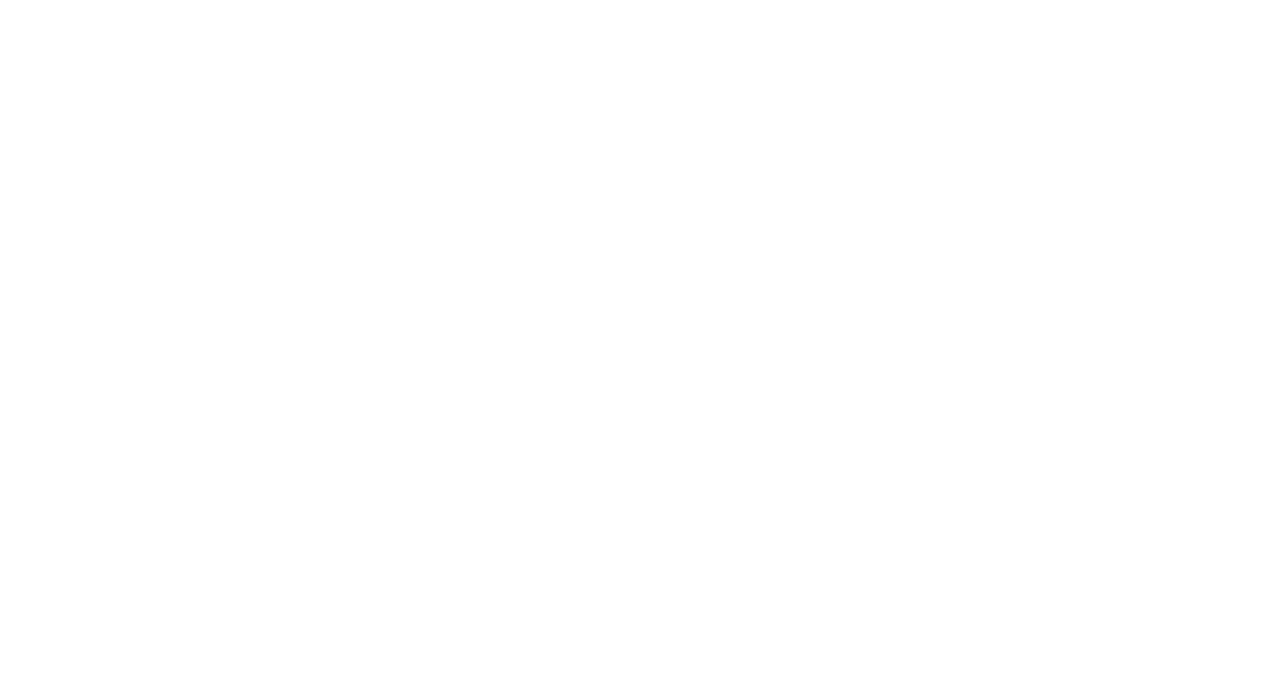
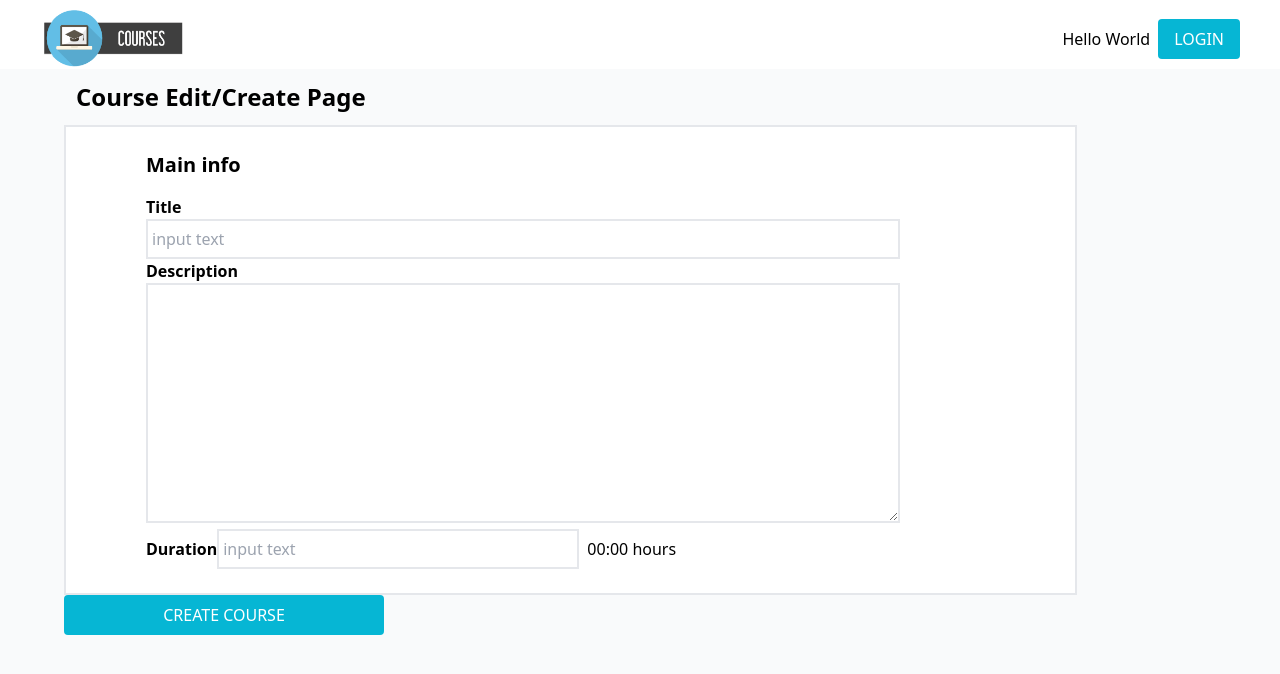
Before and after one commit to nemanjaKostovski/courses-app, a React (Vite) app: page /courses/add in a window 1280 px wide. Shown: the top 674 px of the page. Built offline with nearby package versions, Linux system fonts and the light colour scheme.

Commit message:
Header done

```diff
--- a/src/common/Error/ErrorMessage.tsx
+++ b/src/common/Error/ErrorMessage.tsx
@@ -1,7 +1,12 @@
 type ErrorMessageProps = {
   text: string;
+  noMargin?: boolean;
 };
 
-export default function ErrorMessage({ text }: ErrorMessageProps) {
-  return <p className='text-red-500 text-left w-full lg:ml-52'>{text}</p>;
+export default function ErrorMessage({ text, noMargin }: ErrorMessageProps) {
+  return (
+    <p className={`text-red-500 text-left w-full ${noMargin || 'lg:ml-52'}`}>
+      {text}
+    </p>
+  );
 }
--- a/src/common/Input/Input.tsx
+++ b/src/common/Input/Input.tsx
@@ -6,6 +6,8 @@
   value: string;
   name: string;
   autoFocus?: boolean;
+  inputWidth?: string;
+  inline?: string;
   onChange: (e: ChangeEvent<HTMLInputElement>) => void;
 };
 
@@ -15,14 +17,17 @@
   value,
   name,
   autoFocus,
-
+  inputWidth,
+  inline,
   onChange,
 }: Input) {
   return (
     <label htmlFor={name} className='mt-4 font-bold'>
       {name && `${name.charAt(0).toUpperCase()}${name.substring(1)}`}
       <input
-        className='w-80 h-10 p-1 block border-2 font-light'
+        className={`${
+          inputWidth || 'w - 80'
+        } ${inline} h-10 p-1 block border-2 font-light`}
         type={type}
         placeholder={placeholder}
         value={value}
--- a/src/components/Courses/Courses.tsx
+++ b/src/components/Courses/Courses.tsx
@@ -11,10 +11,10 @@
 }
 
 export default function Courses() {
-  const token = localStorage.getItem('token');
+  const user_token = localStorage.getItem('user_token');
   const navigate = useNavigate();
 
-  if (!token) {
+  if (!user_token) {
     return <Navigate to='/login' />;
   }
 
--- a/src/components/Courses/components/CreateCourse/CreateCourse.tsx
+++ b/src/components/Courses/components/CreateCourse/CreateCourse.tsx
@@ -0,0 +1,153 @@
+import Header from '../../../Header/Header';
+import Input from '../../../../common/Input/Input';
+import { useState } from 'react';
+import { useNavigate } from 'react-router-dom';
+import axios from 'axios';
+import ErrorMessage from '../../../../common/Error/ErrorMessage';
+import Button from '../../../../common/Button/Button';
+import getCourseDuration from '../../../../helpers/getCourseDuration';
+
+type CreateCourse = {
+  title: string;
+  description: string;
+  duration: string;
+  authors: string[];
+};
+
+export default function CreateCourse() {
+  const CREATE_COURSE_BUTTON_TEXT = 'CREATE COURSE';
+  const CREATE_COURSE_BUTTON_TYPE = 'submit';
+  // const CREATE_AUTHOR_BUTTON_TEXT = 'CREATE AUTHOR';
+
+  const [createNewCourse, setCreateNewCourse] = useState({
+    title: '',
+    description: '',
+    duration: '',
+  });
+
+  const [validationErrors, setValidationErrors] = useState({
+    title: '',
+    description: '',
+    duration: '',
+  });
+
+  const [hasError, setHasError] = useState(false);
+
+  const navigate = useNavigate();
+
+  const handleChange = (e: { target: { value: string; name: string } }) => {
+    const { value, name } = e.target;
+    setCreateNewCourse((prevValue) => {
+      return {
+        ...prevValue,
+        [name]: value,
+      };
+    });
+  };
+
+  const validateForm = (): boolean => {
+    const errors = {
+      title: '',
+      description: '',
+      duration: '',
+    };
+
+    if (!createNewCourse.title) {
+      errors.title = 'Title is required.';
+    }
+    if (!createNewCourse.description) {
+      errors.description = 'Description is required.';
+    }
+    if (!createNewCourse.duration) {
+      errors.duration = 'Duration is required.';
+    }
+
+    setValidationErrors(errors);
+
+    return Object.values(errors).every((error) => !error);
+  };
+
+  const handleSubmit = async (e: React.FormEvent) => {
+    e.preventDefault();
+
+    if (!validateForm()) {
+      return;
+    }
+
+    const newCourse = {
+      title: createNewCourse.title,
+      description: createNewCourse.description,
+      duration: createNewCourse.duration,
+    };
+
+    try {
+      const response = await axios.post(
+        'http://localhost:4000/courses/add',
+        newCourse
+      );
+
+      if (response.status === 201) {
+        setHasError(false);
+        navigate('/courses');
+      } else {
+        console.error('Login failed:', response.data);
+      }
+    } catch (error) {
+      console.error('Error during login:', error);
+      setHasError(true);
+    }
+  };
+
+  return (
+    <>
+      <Header />
+
+      <form
+        className='w-full h-screen flex flex-col pl-16 bg-gray-50'
+        onSubmit={handleSubmit}
+      >
+        <h2 className='text-2xl m-3 font-bold'>Course Edit/Create Page</h2>
+        <div className='w-5/6 bg-white border-2 p-6 pl-20'>
+          <h3 className='text-xl mb-4 font-bold'>Main info</h3>
+          <Input
+            type='text'
+            placeholder='input text'
+            name='title'
+            value={createNewCourse.title}
+            inputWidth='w-5/6'
+            onChange={handleChange}
+          />
+          <ErrorMessage text={validationErrors.title} noMargin={true} />
+          <label htmlFor='description' className='block font-bold'>
+            Description
+          </label>
+          <textarea
+            name='description'
+            value={createNewCourse.description}
+            className='w-5/6 h-60 border-2'
+          ></textarea>
+          <ErrorMessage text={validationErrors.description} noMargin={true} />
+          <Input
+            type='text'
+            placeholder='input text'
+            name='duration'
+            value={createNewCourse.duration}
+            onChange={handleChange}
+            inputWidth='w-2/5'
+            inline='inline-block'
+          />
+          <span className='inline ml-2'>
+            {getCourseDuration(Number(createNewCourse.duration))}
+          </span>
+          <ErrorMessage text={validationErrors.duration} noMargin={true} />
+        </div>
+        <Button
+          buttonText={CREATE_COURSE_BUTTON_TEXT}
+          maxWidth='w-80'
+          type={CREATE_COURSE_BUTTON_TYPE}
+        />
+        {hasError && <ErrorMessage text='Sorry, course creation failed!' />}
+      </form>
+    </>
+  );
+}
--- a/src/components/Courses/components/CreateCourse/components/AuthorItem/AuthorItem.tsx
+++ b/src/components/Courses/components/CreateCourse/components/AuthorItem/AuthorItem.tsx
@@ -0,0 +1,10 @@
+import Button from '../../../../../../common/Button/Button';
+
+export default function AuthorItem() {
+  return (
+    <>
+      <span>{}</span> <Button type='button' buttonText='+' />{' '}
+      <Button type='button' buttonText='🗑️' />
+    </>
+  );
+}
--- a/src/components/Courses/components/Login/Login.tsx
+++ b/src/components/Courses/components/Login/Login.tsx
@@ -77,7 +77,7 @@
 
       if (response.status === 201) {
         setHasError(false);
-        localStorage.setItem('token', response.data.result);
+        localStorage.setItem('user_token', response.data.result);
         navigate('/courses');
       } else {
         console.error('Login failed:', response.data);
--- a/src/components/EmptyCourseList.tsx/EmptyCourseList.tsx
+++ b/src/components/EmptyCourseList.tsx/EmptyCourseList.tsx
@@ -1,3 +1,4 @@
+import { Link } from 'react-router-dom';
 import Button from '../../common/Button/Button';
 
 export default function EmptyCourseList() {
@@ -9,7 +10,9 @@
       <p className='mb-4'>
         Please use "Add New Course" button to add your first course
       </p>
-      <Button buttonText={BUTTON_TEXT} />
+      <Link to='/courses/add'>
+        <Button buttonText={BUTTON_TEXT} />
+      </Link>
     </div>
   );
 }
--- a/src/components/Header/Header.tsx
+++ b/src/components/Header/Header.tsx
@@ -1,12 +1,47 @@
 import Button from '../../common/Button/Button';
 import Logo from './components/Logo/Logo';
-
-const BUTTON_TEXT = 'LOGIN';
+import { useState, useEffect } from 'react';
+import { useNavigate } from 'react-router-dom';
+import axios from 'axios';
 
 export default function Header() {
+  const [userName, setUserName] = useState<string | null>(null);
+  const user_token = localStorage.getItem('user_token');
+  const BUTTON_TEXT = user_token ? 'LOGOUT' : 'LOGIN';
+
+  const navigate = useNavigate();
+
+  function handleLogin() {
+    user_token && localStorage.removeItem('user_token');
+    navigate('/login');
+  }
+
+  useEffect(() => {
+    const getUser = async () => {
+      try {
+        const response = await axios.get('http://localhost:4000/users/me', {
+          headers: {
+            Authorization: user_token,
+          },
+        });
+
+        const userNameFromApi = response.data.result.name;
+
+        setUserName(userNameFromApi);
+      } catch (error) {
+        console.error('Error getting userName:', error);
+      }
+    };
+    user_token && getUser();
+  }, [user_token]);
+
   return (
     <header className='flex items-center justify-between pl-10 pr-10 mt-2'>
-      <Logo /> <Button buttonText={BUTTON_TEXT} />
+      <Logo />
+      <div className='flex flex-row'>
+        {<p className='p-2'>{userName || 'Hello World'}</p>}
+        <Button buttonText={BUTTON_TEXT} onClick={handleLogin} />
+      </div>
     </header>
   );
 }
--- a/src/main.tsx
+++ b/src/main.tsx
@@ -8,6 +8,7 @@
 import Registration from './components/Courses/components/Registration/Registration.tsx';
 import Courses from './components/Courses/Courses.tsx';
 import CourseInfo from './components/CourseInfo/CourseInfo.tsx';
+import CreateCourse from './components/Courses/components/CreateCourse/CreateCourse.tsx';
 
 ReactDOM.createRoot(document.getElementById('root')!).render(
   <BrowserRouter>
@@ -17,24 +18,8 @@
         <Route path='/login' element={<Login />} />
         <Route path='/registration' element={<Registration />} />
         <Route path='/courses' element={<Courses />} />
-        <Route
-          path='/courses/:courseId'
-          element={
-            <CourseInfo
-              params={{
-                title: '',
-                text: '',
-                authors: [''],
-                duration: '',
-                date: '',
-                id: '',
-                onClick: function (): void {
-                  throw new Error('Function not implemented.');
-                },
-              }}
-            />
-          }
-        />
+        <Route path='/courses/:courseId' element={<CourseInfo />} />
+        <Route path='/courses/add' element={<CreateCourse />} />
       </Routes>
     </React.StrictMode>
   </BrowserRouter>
```
